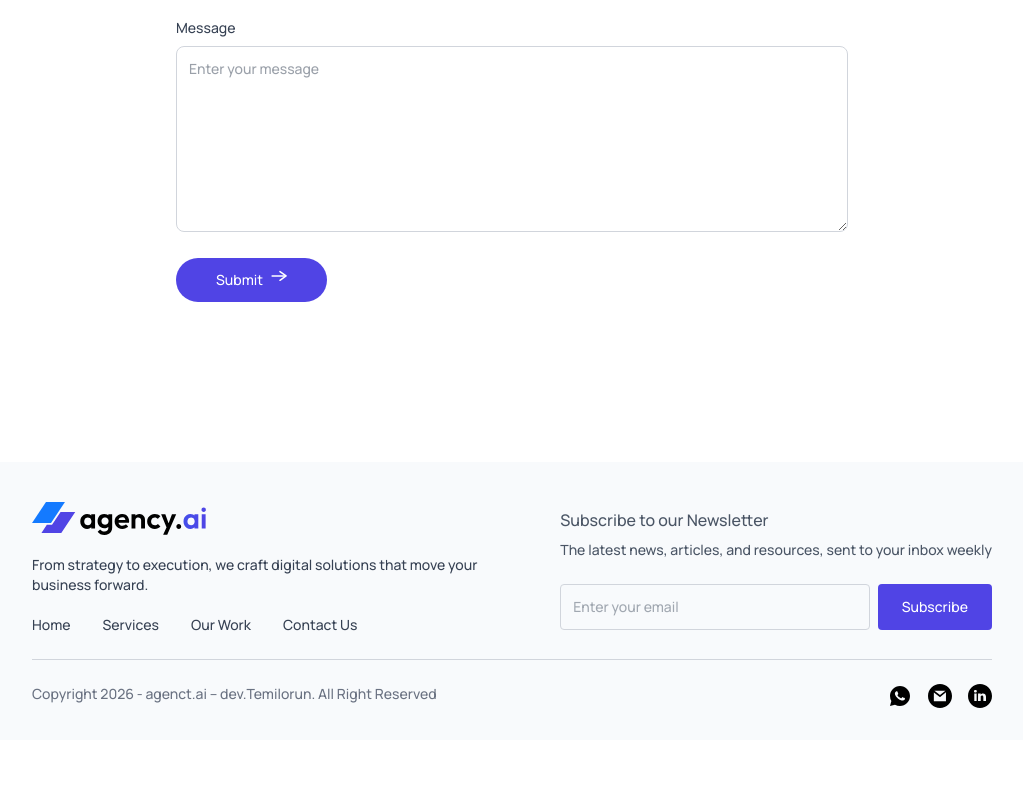
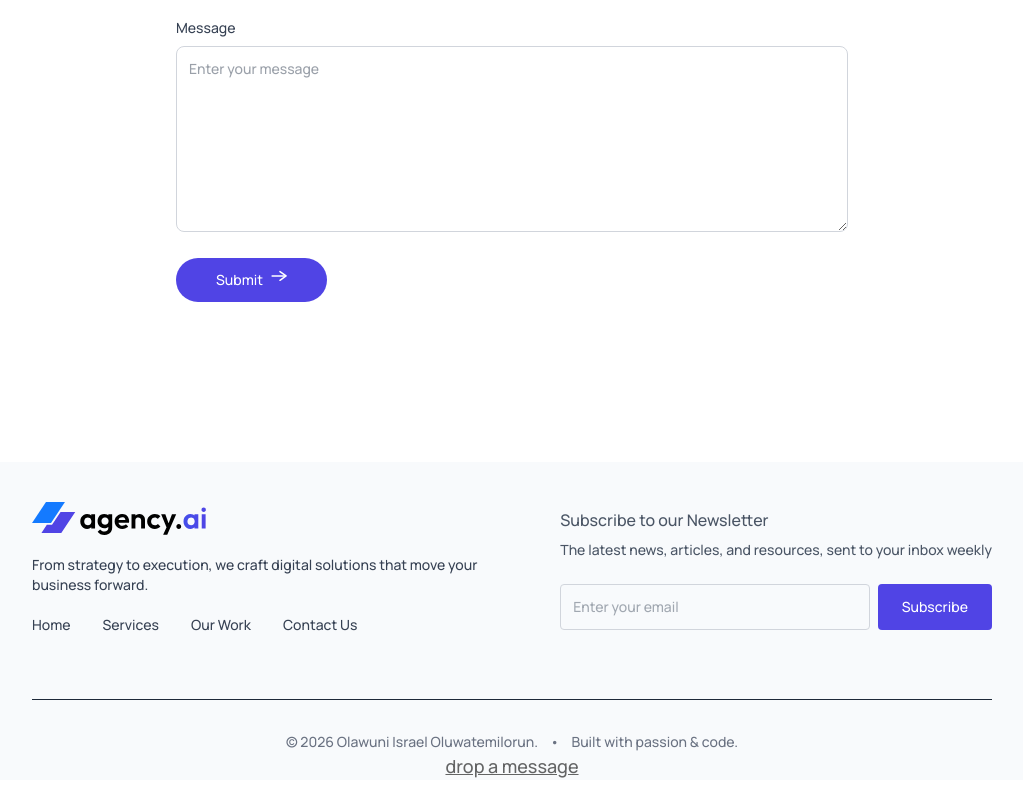
Before and after one commit to devTemilorun/agency.ai, a React (Vite) app: page / in a window 1280 px wide. Shown: the part 3347-4143 px from the top of the page, without its empty margins (128-1151 px from the left). Before the commit the page ends 4087 px from the top, so only its background shows below. Built offline with nearby package versions, Linux system fonts and the light colour scheme.

Commit message:
author description added

```diff
--- a/src/components/Footer.jsx
+++ b/src/components/Footer.jsx
@@ -4,26 +4,11 @@ import { motion } from "motion/react"
 
 const Footer = ({theme}) => {
 
-    const footerLinks = [
-        {
-            type: 'whatsApp',
-            label: 'WhatsApp',
-            url: `https://wa.me/2347031225674?text=Hello!%20I'm%20interested%20in%20your%20services.`,
-            displayImage: assets.whatsapp_icon
-        },
-        {
-            type: 'email',
-            label: 'Email',
-            url: `mailto:dev.temilorun@gmail.com?subject=Inquiry&body=Hello,%0A%0AI'd%20like%20to%20discuss...`,
-            displayImage: assets.gmail_icon
-        },
-        {
-            type: 'Linkedin',
-            label: 'LinkedIn',
-            url: 'https://www.linkedin.com/in/olawuni-israel-oluwatemilorun-85714a324',
-            displayImage: assets.linkedin_icon
-        },
-    ]
+
+    const itemVariants = {
+        hidden: { opacity: 0, y: 30 },
+        visible: { opacity: 1, y: 0, transition: { duration: 0.7 } },
+    }
 
   return (
     <motion.div
@@ -65,23 +50,25 @@ const Footer = ({theme}) => {
            </div>
         </motion.div>
       </div>
-      <hr className='my-6 border-gray-300 dark:border-gray-600' />
+      {/* <hr className='my-6 border-gray-300 dark:border-gray-600' /> */}
 
 
       {/* ------footer bottom-------- */}
       <motion.div
-        initial={{ opacity:0}}
-        whileInView={{opacity:1}}
-        transition={{duration:0.5, delay:0.4}}
-        viewport={{once:true}}
-       className='pb-6 text-sm text-gray-500 flex justify-center sm:justify-between gap-4 flex-wrap'>
-        <p>Copyright 2026 - agenct.ai -- dev.Temilorun.  All Right Reserved</p>
-        <div className='flex items-center justify-between gap-4'>
-            {footerLinks.map((link)=>(
-                <a key={link.label} href={link.url} className='w-6 h-8' target='_blank' rel='noopener noreferrer' > <img src={link.displayImage} alt="" /> </a>
-            ))}
-        </div>
-      </motion.div>
+          variants={itemVariants}
+          className="mt-16 pt-8 block border-t border-gray-800 text-center text-sm text-gray-500 mb-4"
+        >
+          <p>
+            © {new Date().getFullYear()} Olawuni Israel Oluwatemilorun.
+            <span className="mx-3">•</span>
+            Built with passion & code.
+          </p>
+          <a
+            className='text-lg underline font-black text-black/60 cursor-pointer hover:text-xl'
+            href={`mailto:dev.temilorun@gmail.com?subject=Inquiry&body=Hello,%0A%0AI'd%20like%20to%20discuss...`}>
+             drop a message
+            </a>
+        </motion.div>
     </motion.div>
   )
 }
```
Also changed, not shown: src/assets/linkedin_icon.svg.
